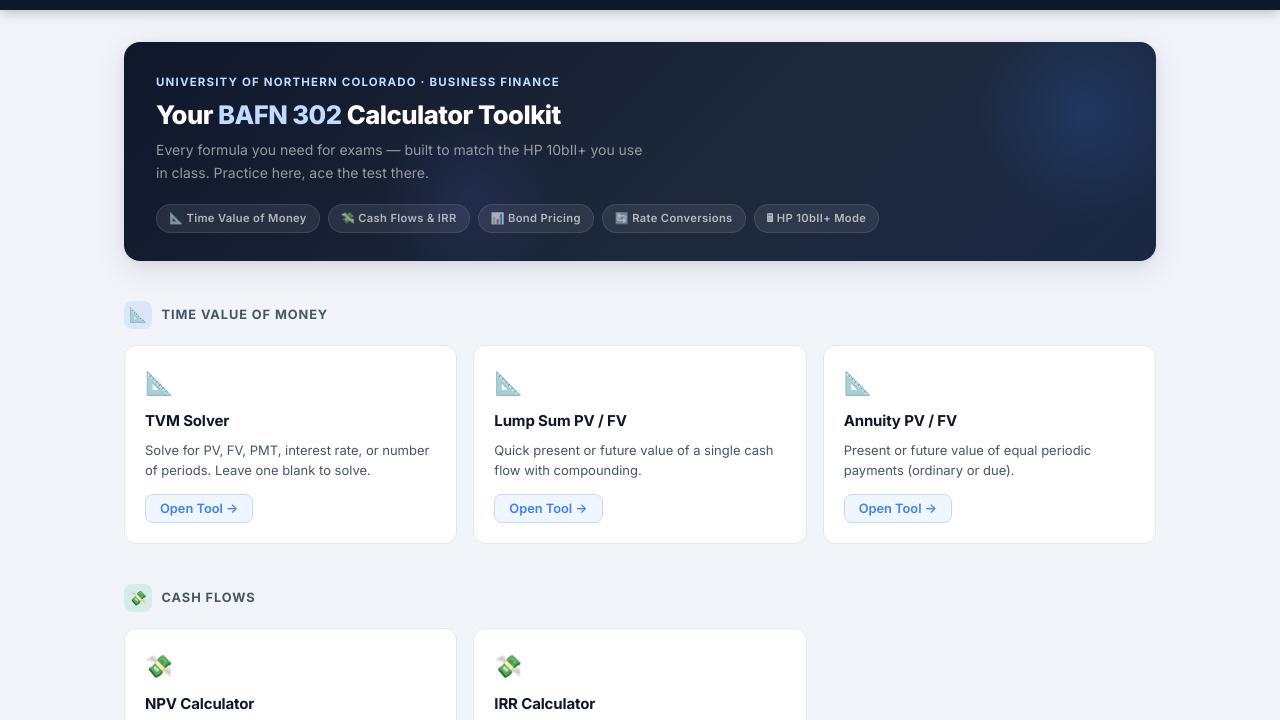
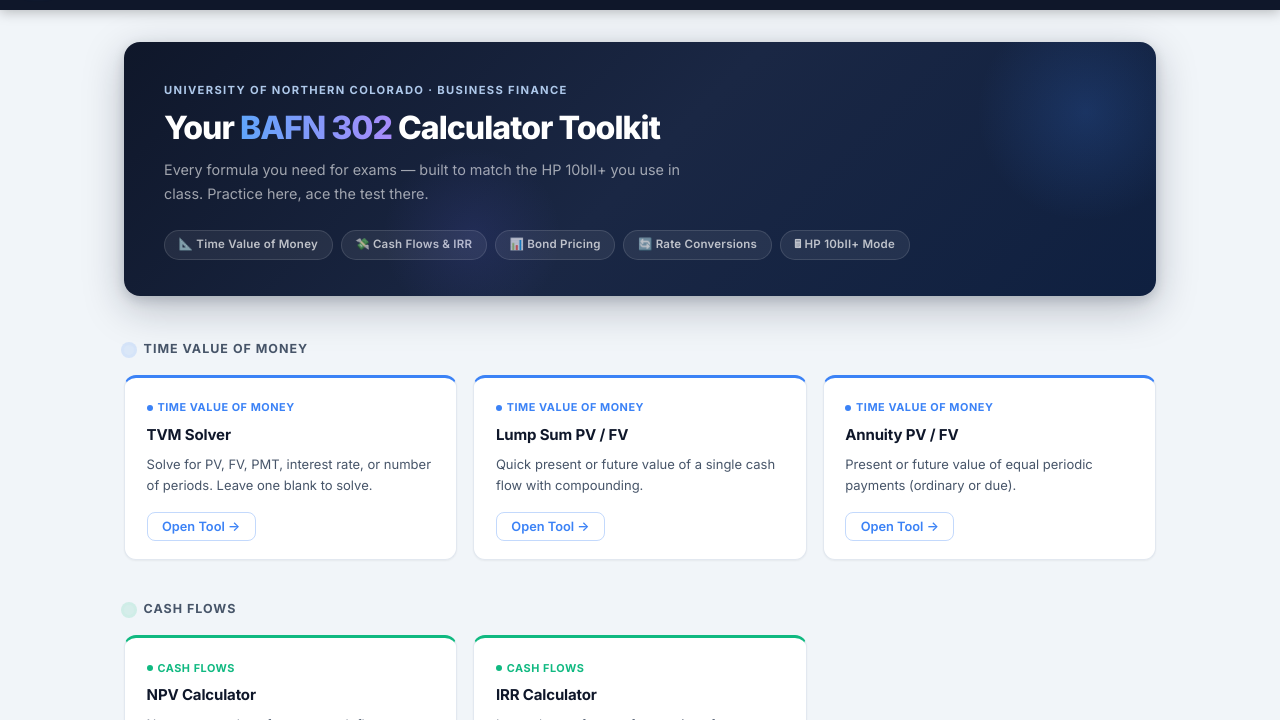
Before and after one commit to an5onc/bafn302unco, a plain HTML site: page index.html in a window 1280 px wide. Shown: the part 52-772 px from the top of the page. Drawn offline with Linux system fonts and the light colour scheme.

Commit message:
Visual polish: fix card icons, permanent color bars, better hero, section dots

```diff
--- a/css/style.css
+++ b/css/style.css
@@ -104,12 +104,12 @@
 
 /* ===== Dashboard Hero ===== */
 .dashboard-hero{
-  background:linear-gradient(135deg,var(--navy) 0%,var(--navy-mid) 60%,#1a2744 100%);
+  background:linear-gradient(135deg,var(--navy) 0%,#1a2744 50%,#0f2040 100%);
   border-radius:var(--radius-xl);
-  padding:2rem 2rem 1.75rem;
-  margin-bottom:2.5rem;
+  padding:2.5rem 2.5rem 2.25rem;
+  margin-bottom:2.75rem;
   position:relative;overflow:hidden;
-  box-shadow:var(--shadow-xl);
+  box-shadow:0 12px 40px rgba(15,23,42,.25),0 4px 12px rgba(15,23,42,.15);
 }
 .dashboard-hero::before{
   content:'';position:absolute;top:-40px;right:-40px;
@@ -124,25 +124,31 @@
   pointer-events:none;
 }
 .hero-eyebrow{
-  font-size:.72rem;font-weight:700;letter-spacing:.1em;text-transform:uppercase;
-  color:var(--accent-mid);margin-bottom:.5rem;
+  font-size:.7rem;font-weight:700;letter-spacing:.12em;text-transform:uppercase;
+  color:var(--accent-mid);margin-bottom:.65rem;opacity:.9;
 }
 .hero-title{
-  font-size:1.6rem;font-weight:800;color:#fff;
-  line-height:1.25;letter-spacing:-.02em;margin-bottom:.5rem;
+  font-size:2rem;font-weight:800;color:#fff;
+  line-height:1.2;letter-spacing:-.03em;margin-bottom:.65rem;
 }
-.hero-title em{color:var(--accent-mid);font-style:normal}
+.hero-title em{
+  color:transparent;font-style:normal;
+  background:linear-gradient(90deg,#60a5fa,#a78bfa);
+  -webkit-background-clip:text;background-clip:text;
+}
 .hero-sub{
-  font-size:.875rem;color:rgba(255,255,255,.55);
-  max-width:500px;line-height:1.6;margin-bottom:1.25rem;
+  font-size:.9rem;color:rgba(255,255,255,.6);
+  max-width:520px;line-height:1.65;margin-bottom:1.5rem;
 }
 .hero-pills{display:flex;flex-wrap:wrap;gap:.5rem}
 .hero-pill{
-  font-size:.7rem;font-weight:600;letter-spacing:.03em;
-  padding:.3rem .75rem;border-radius:999px;
-  background:rgba(255,255,255,.08);color:rgba(255,255,255,.65);
-  border:1px solid rgba(255,255,255,.1);
+  font-size:.72rem;font-weight:600;letter-spacing:.02em;
+  padding:.35rem .85rem;border-radius:999px;
+  background:rgba(255,255,255,.07);color:rgba(255,255,255,.7);
+  border:1px solid rgba(255,255,255,.12);
+  transition:background .2s;
 }
+.hero-pill:hover{background:rgba(255,255,255,.12)}
 
 /* ===== Dashboard Grid ===== */
 .category-section{margin-bottom:2.5rem}
@@ -150,52 +156,57 @@
   display:flex;align-items:center;gap:.6rem;margin-bottom:1rem;
 }
 .section-icon{
-  width:28px;height:28px;border-radius:8px;
-  display:inline-flex;align-items:center;justify-content:center;
-  font-size:.9rem;flex-shrink:0;
+  width:10px;height:10px;border-radius:50%;
+  background:var(--card-accent,var(--accent));
+  flex-shrink:0;
+  box-shadow:0 0 0 3px color-mix(in srgb,var(--card-accent,var(--accent)) 15%,transparent);
 }
 .section-header h2{
-  font-size:.8rem;font-weight:700;color:var(--text-secondary);
-  text-transform:uppercase;letter-spacing:.07em;
+  font-size:.78rem;font-weight:700;color:var(--text-secondary);
+  text-transform:uppercase;letter-spacing:.08em;
 }
 .tool-grid{display:grid;grid-template-columns:repeat(auto-fill,minmax(270px,1fr));gap:1rem}
 
 .tool-card{
   background:var(--surface);
   border:1px solid var(--border);
+  border-top:3px solid var(--card-accent,var(--accent));
   border-radius:var(--radius-lg);
-  padding:1.25rem;
-  display:flex;flex-direction:column;gap:.5rem;
-  transition:transform .18s ease,box-shadow .18s ease,border-color .18s ease;
-  cursor:pointer;position:relative;overflow:hidden;
-}
-.tool-card::before{
-  content:'';position:absolute;top:0;left:0;right:0;height:3px;
-  background:var(--card-accent,var(--accent));
-  opacity:0;transition:opacity .2s;
+  padding:1.35rem 1.35rem 1.15rem;
+  display:flex;flex-direction:column;gap:.4rem;
+  transition:transform .18s ease,box-shadow .18s ease;
+  cursor:pointer;position:relative;
+  box-shadow:var(--shadow-sm);
 }
 .tool-card:hover{
   transform:translateY(-3px);
   box-shadow:var(--shadow-xl);
-  border-color:var(--border-strong);
 }
-.tool-card:hover::before{opacity:1}
 
-.tool-card-icon{
-  font-size:1.4rem;margin-bottom:.15rem;
+/* Category tag chip */
+.tool-card-tag{
+  display:inline-flex;align-items:center;gap:.3rem;
+  font-size:.68rem;font-weight:700;letter-spacing:.05em;text-transform:uppercase;
+  color:var(--card-accent,var(--accent));
+  margin-bottom:.1rem;
 }
-.tool-card h3{font-size:.9375rem;font-weight:700;letter-spacing:-.01em}
-.tool-card p{font-size:.8125rem;color:var(--text-secondary);flex:1;line-height:1.55}
+.tool-card-tag::before{
+  content:'';display:inline-block;width:6px;height:6px;border-radius:50%;
+  background:var(--card-accent,var(--accent));flex-shrink:0;
+}
+
+.tool-card h3{font-size:.9375rem;font-weight:700;letter-spacing:-.01em;color:var(--navy)}
+.tool-card p{font-size:.8125rem;color:var(--text-secondary);flex:1;line-height:1.6;margin-top:.1rem}
 .tool-card .open-btn{
-  align-self:flex-start;margin-top:.35rem;
-  padding:.375rem .875rem;border-radius:var(--radius);
-  background:var(--accent-light);color:var(--accent);
-  font-size:.8rem;font-weight:600;border:1px solid var(--accent-mid);
-  cursor:pointer;transition:background .15s,color .15s,border-color .15s;
-  font-family:var(--font);
+  align-self:flex-start;margin-top:.6rem;
+  padding:.375rem .9rem;border-radius:var(--radius);
+  background:transparent;color:var(--card-accent,var(--accent));
+  font-size:.8rem;font-weight:600;
+  border:1px solid color-mix(in srgb, var(--card-accent,var(--accent)) 30%, transparent);
+  cursor:pointer;transition:all .15s;font-family:var(--font);
 }
 .tool-card .open-btn:hover{
-  background:var(--accent);color:#fff;border-color:var(--accent);
+  background:var(--card-accent,var(--accent));color:#fff;
 }
 
 /* Category accent colors on cards */
--- a/index.html
+++ b/index.html
@@ -94,7 +94,6 @@
 
         const icon = document.createElement('div');
         icon.className = 'section-icon';
-        icon.textContent = meta.icon;
 
         const h2 = document.createElement('h2');
         h2.textContent = cat;
@@ -111,9 +110,9 @@
           card.className = 'tool-card ' + meta.cls;
           card.addEventListener('click', () => { window.location.href = tool.path; });
 
-          const iconEl = document.createElement('div');
-          iconEl.className = 'tool-card-icon';
-          iconEl.textContent = meta.icon;
+          const tag = document.createElement('div');
+          tag.className = 'tool-card-tag';
+          tag.textContent = cat;
 
           const h3 = document.createElement('h3');
           h3.textContent = tool.title;
@@ -125,7 +124,7 @@
           btn.className = 'open-btn';
           btn.textContent = 'Open Tool →';
 
-          card.appendChild(iconEl);
+          card.appendChild(tag);
           card.appendChild(h3);
           card.appendChild(p);
           card.appendChild(btn);
```
